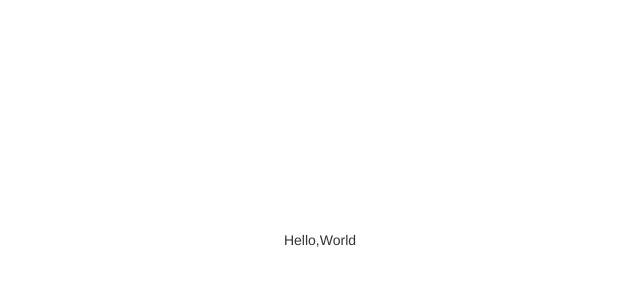
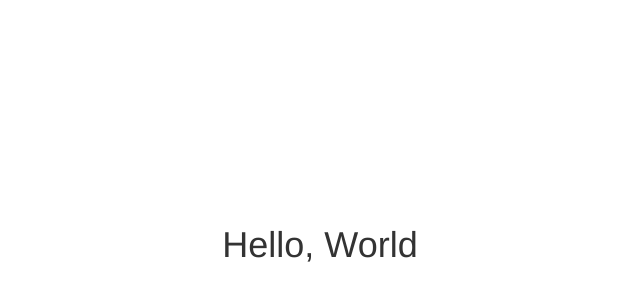
Before and after one commit to diegogarcesj/react-giphy, a React app: page / in a window 1280 px wide. Shown: the part 160-460 px from the top of the page, without its empty margins (320-960 px from the left). Built offline with nearby package versions, Linux system fonts and the light colour scheme.

Commit message:
Class-based component with changes in state

```diff
--- a/assets/stylesheets/application.scss
+++ b/assets/stylesheets/application.scss
@@ -8,3 +8,7 @@ body {
   align-items: center;
   justify-content: center;
 }
+
+.clicked {
+  color: red;
+}
--- a/src/index.jsx
+++ b/src/index.jsx
@@ -1,8 +1,9 @@
-import React from 'react';
+import React, { Component } from 'react';
 import ReactDOM from 'react-dom';
 
 import '../assets/stylesheets/application.scss';
 
+/*
 const Hello = ({ name }) => {
   return (
     <div>
@@ -11,6 +12,27 @@ const Hello = ({ name }) => {
     </div>
   );
 };
+*/
+
+class Hello extends Component {
+  constructor(props) {
+    super(props);
+
+    this.state = { clicked: false };
+  }
+
+  handleClick = () => {
+    this.setState({ clicked: !this.state.clicked });
+  }
+
+  render() {
+    return (
+      <h1 className={this.state.clicked ? "clicked" : null } onClick={this.handleClick}>
+        Hello, {this.props.name}
+      </h1>
+    );
+  }
+}
 
 const root = document.getElementById('root');
 if (root) {
```
